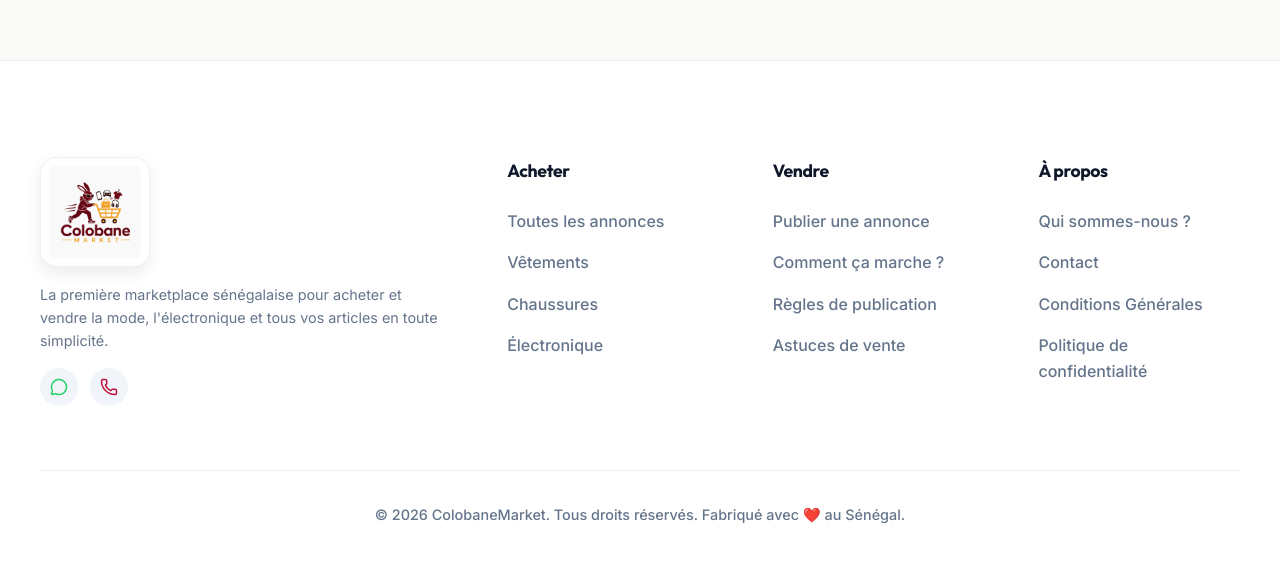
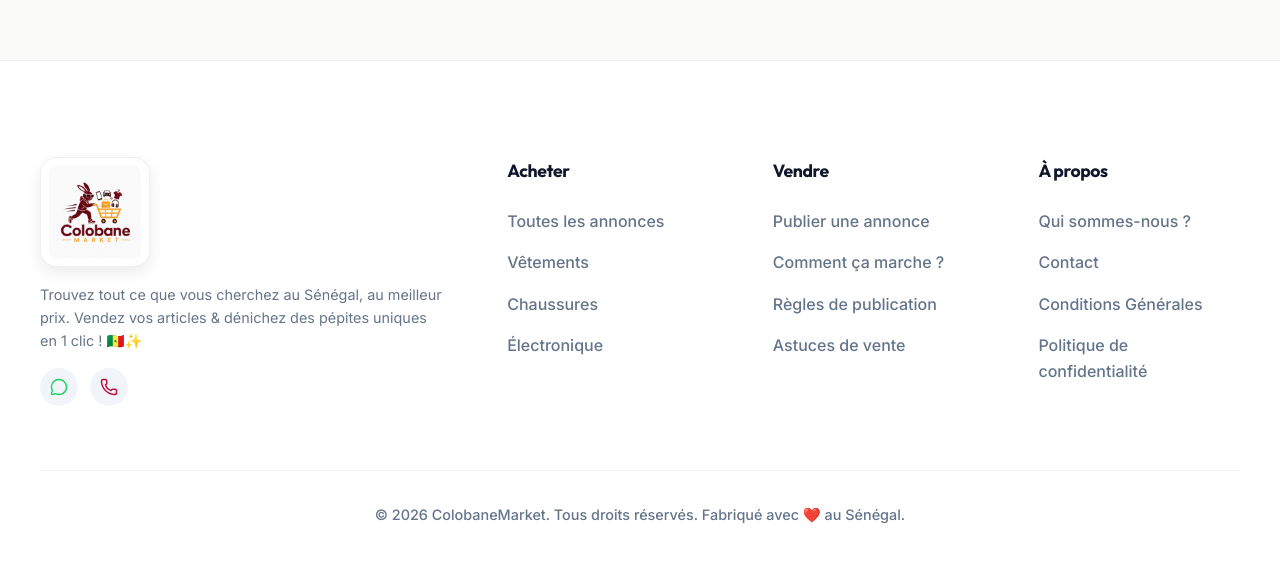
Before and after one commit to colways27-cell/colobane-market, a React (Vite) app: page / in a window 1280 px wide. Shown: the part 1175-1737 px from the top of the page. Built offline with nearby package versions, Linux system fonts and the light colour scheme; no server answers; the database is empty.

Commit message:
update_catchy_tagline

```diff
--- a/src/components/Footer.jsx
+++ b/src/components/Footer.jsx
@@ -68,7 +68,7 @@ const Footer = () => {
             </Link>
           </h4>
           <p className="footer-desc" style={{ color: 'var(--text-muted)', fontSize: '0.9rem', lineHeight: '1.6' }}>
-            La première marketplace sénégalaise pour acheter et vendre la mode, l'électronique et tous vos articles en toute simplicité.
+            Trouvez tout ce que vous cherchez au Sénégal, au meilleur prix. Vendez vos articles & dénichez des pépites uniques en 1 clic ! 🇸🇳✨
           </p>
 
           <div className="footer-socials" style={{ display: 'flex', gap: '12px', marginTop: '1rem' }}>
```
